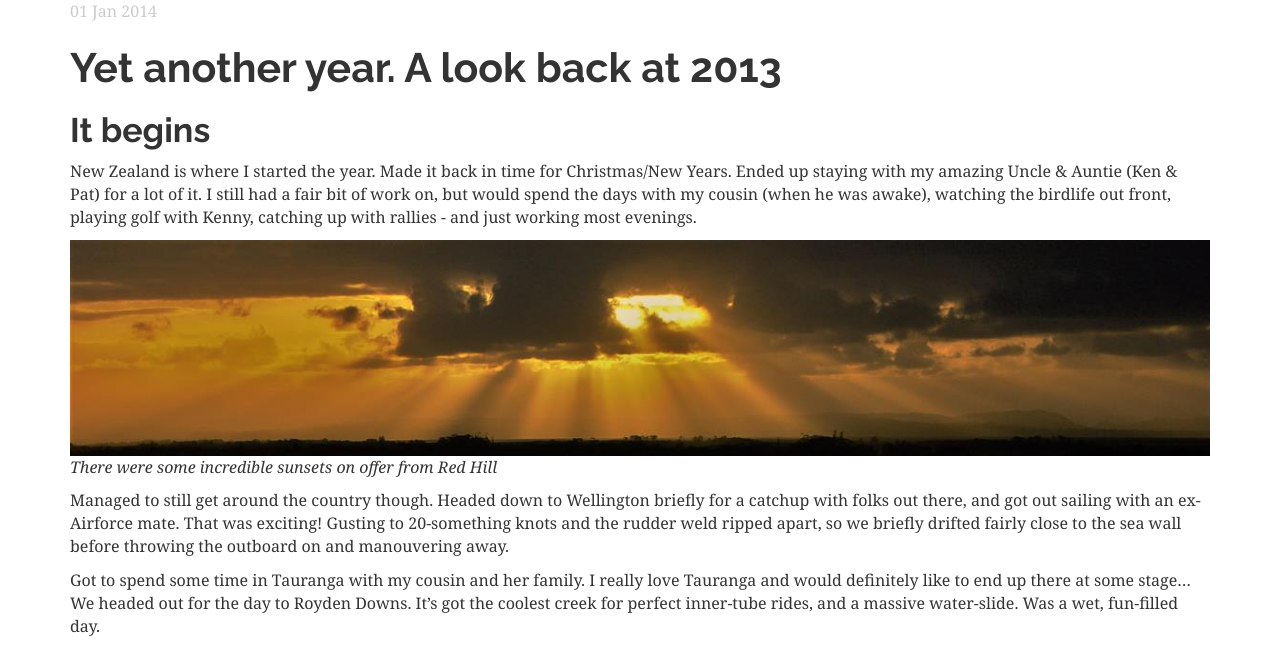
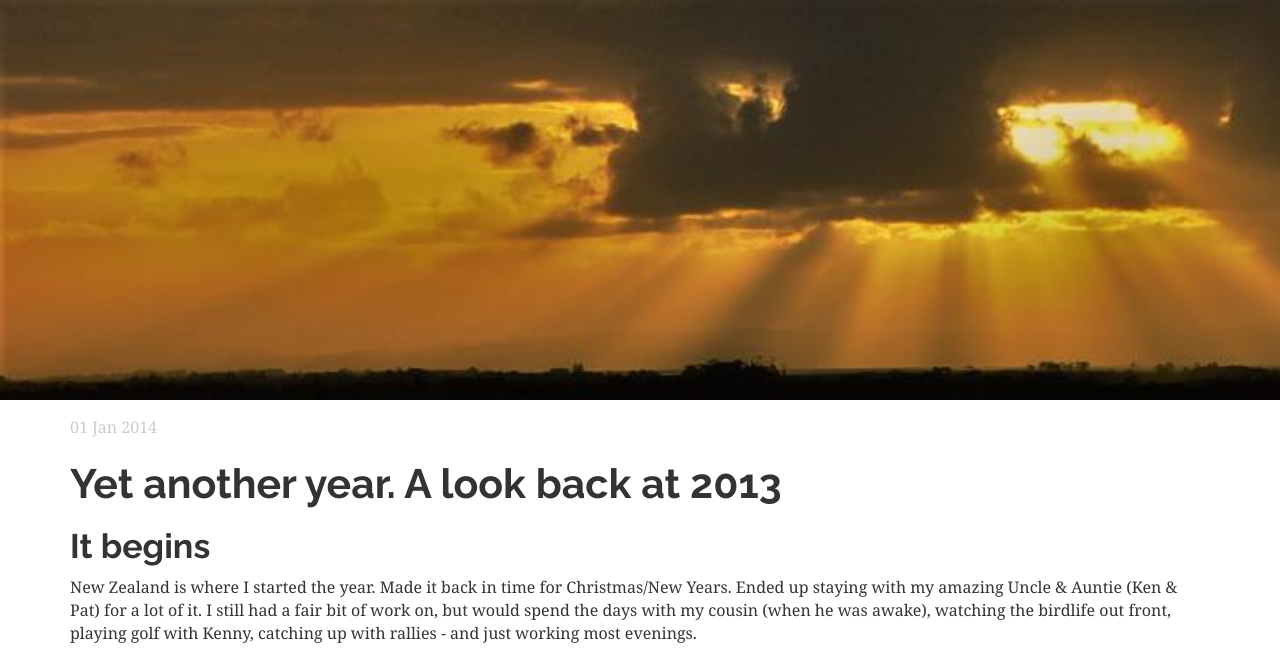
Before and after one commit to davewasthere/davewasthere.github.com, a Jekyll site: the page built from _posts/2014-01-01-yet-another-year.md, in a window 1280 px wide, cut to the strip 0-648 px from the top of the page. Built offline with Jekyll 4.4.1, drawn with Linux system fonts in a browser that asks for light colours; nearby versions of some CDN libraries.

Commit message:
full-width header image

```diff
--- a/_layouts/default.html
+++ b/_layouts/default.html
@@ -50,6 +50,12 @@
 </head>
 <body>
 
+    {% if page.headerImage %}
+    <header style="background-image: url({{ page.headerImage }});">
+
+    </header>
+    {% endif %}
+
     <div class="container">
         {{ content }}
     </div>
--- a/_posts/2014-01-01-yet-another-year.md
+++ b/_posts/2014-01-01-yet-another-year.md
@@ -1,6 +1,7 @@
 ---
 layout: post
 title: Yet another year. A look back at 2013
+headerImage: /travel/images/2013-auckland-sunset.jpg
 published: true
 ---
 
@@ -8,9 +9,6 @@ published: true
 
 New Zealand is where I started the year. Made it back in time for Christmas/New Years. Ended up staying with my amazing Uncle & Auntie (Ken & Pat) for a lot of it.
 I still had a fair bit of work on, but would spend the days with my cousin (when he was awake), watching the birdlife out front, playing golf with Kenny, catching up with rallies - and just working most evenings.
-
-<img src="/travel/images/2013-auckland-sunset.jpg">
-*There were some incredible sunsets on offer from Red Hill*
 
 Managed to still get around the country though. Headed down to Wellington briefly for a catchup with folks out there, and got out sailing with an ex-Airforce mate. That was exciting! Gusting to 20-something knots and the rudder weld ripped apart, so we briefly drifted fairly close to the sea wall before throwing the outboard on and manouvering away.
 
--- a/css/davewasthere.css
+++ b/css/davewasthere.css
@@ -32,3 +32,37 @@ img {
 .next:hover .glyphicon, .prev:hover .glyphicon {
     color: #ccc;
 }
+
+header {
+    background-size: cover;
+    margin-bottom: 1em;
+}
+
+@media(max-width:767px){
+
+    header {
+        height: 150px;
+    }
+
+}
+@media(min-width:768px){
+
+    header {
+        height: 200px;
+    }
+
+}
+@media(min-width:992px){
+
+    header {
+        height: 300px;
+    }
+
+}
+@media(min-width:1200px){
+
+    header {
+        height: 400px;
+    }
+
+}
```
Also changed, not shown: _posts/2015-01-01-a-retrospective-on-2014.md (+1 -0 lines), travel/images/2014-rural-aus.jpg (added).
